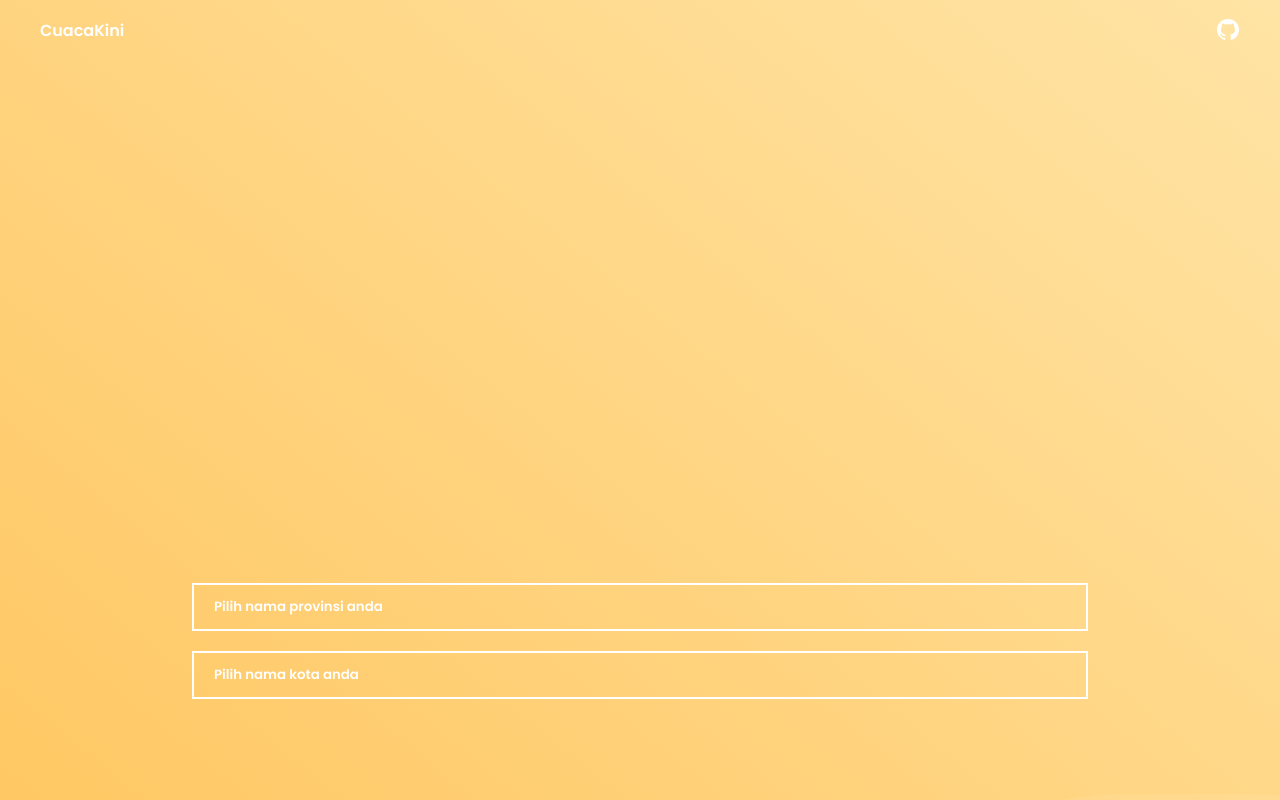
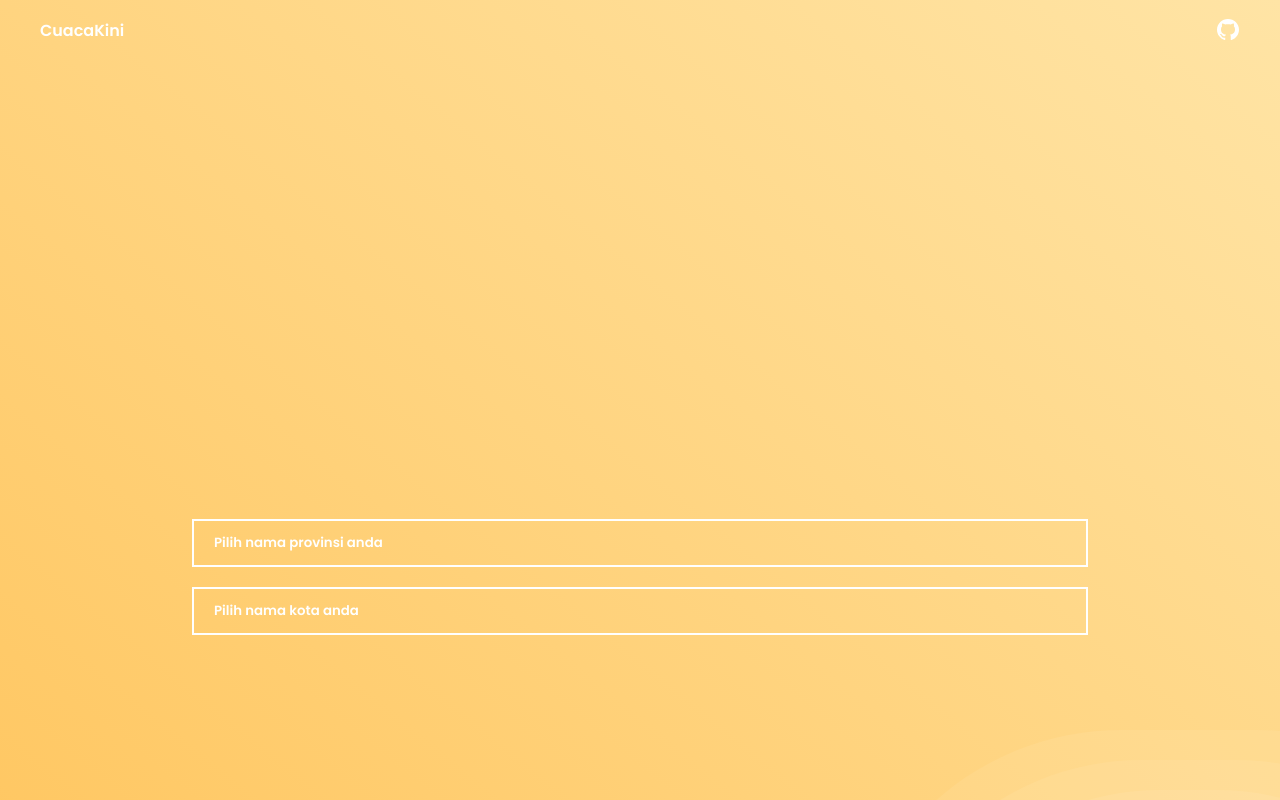
Before and after one commit to retry19/cuaca-kini-website, a React (Create React App) app: page / in a window 1280 px wide. Shown: the top 800 px of the page. Built offline with nearby package versions, Linux system fonts and the light colour scheme.

Commit message:
styling for tablet landscape version

```diff
--- a/src/assets/styles/App.scss
+++ b/src/assets/styles/App.scss
@@ -50,6 +50,9 @@ html, body {
     justify-content: center;
     @include tablet {
       margin-top: 40%;
+    }
+    @include tabletLandscape {
+      margin-top: 35%;
     }
     input {
       margin: 10px auto;
--- a/src/assets/styles/_mixin.scss
+++ b/src/assets/styles/_mixin.scss
@@ -1,5 +1,11 @@
 @mixin tablet {
   @media (min-width: #{$tablet}) {
+    @content;
+  }
+}
+
+@mixin tabletLandscape {
+  @media (min-width: #{$tabletLandscape}) {
     @content;
   }
 }
--- a/src/assets/styles/_variables.scss
+++ b/src/assets/styles/_variables.scss
@@ -1,3 +1,3 @@
 $tablet: 480px;
-$tabletLandscape: 768px;
+$tabletLandscape: 824px;
 $desktop: 1024px;
```
